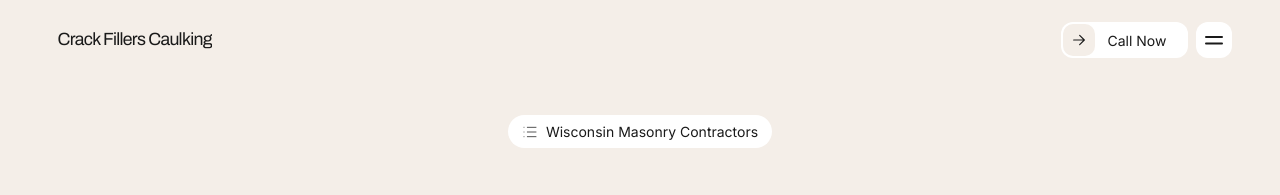
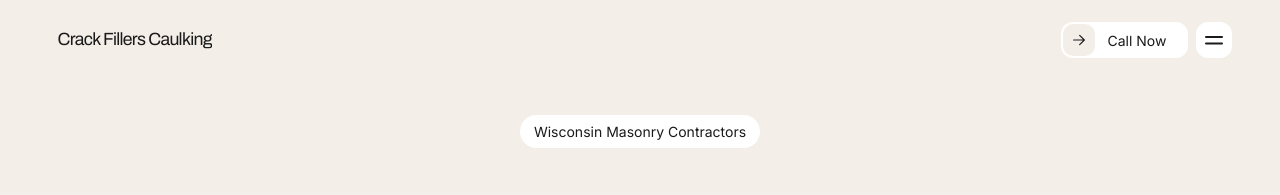
Before and after one commit to dmytro-webild/849c2912-4dd6-4f4b-b2dc-b158ab30eb01, a React (Vite) app: page / in a window 1280 px wide. Shown: the top 195 px of the page. Built offline with nearby package versions, Linux system fonts and the light colour scheme.

Commit message:
Webild agent: <TARGET_ELEMENT> The user selected one element (not the whol

```diff
--- a/src/components/sections/hero/HeroBoardFrame.tsx
+++ b/src/components/sections/hero/HeroBoardFrame.tsx
@@ -1,6 +1,5 @@
 import { useRef } from "react";
 import { motion, useReducedMotion, useScroll, useSpring, useTransform, type MotionValue } from "motion/react";
-import { List } from "lucide-react";
 import { clsx, type ClassValue } from "clsx";
 import { twMerge } from "tailwind-merge";
 import MakroTitle from "@/components/kit/MakroTitle";
@@ -103,7 +102,6 @@ const HeroBoardFrame = ({
       <div className="relative mx-auto flex w-[var(--container)] flex-col items-center text-center">
         {tag && (
           <motion.div {...appear(24, 0)} className="flex max-w-full items-center gap-[0.5rem] rounded-full bg-card px-[0.875rem] py-[0.375rem] text-card-foreground">
-            <List aria-hidden="true" className="size-4 shrink-0 opacity-75" strokeWidth={1.5} />
             <p className="truncate text-[length:var(--text-label)] leading-[1.5]">{tag}</p>
           </motion.div>
         )}
```
